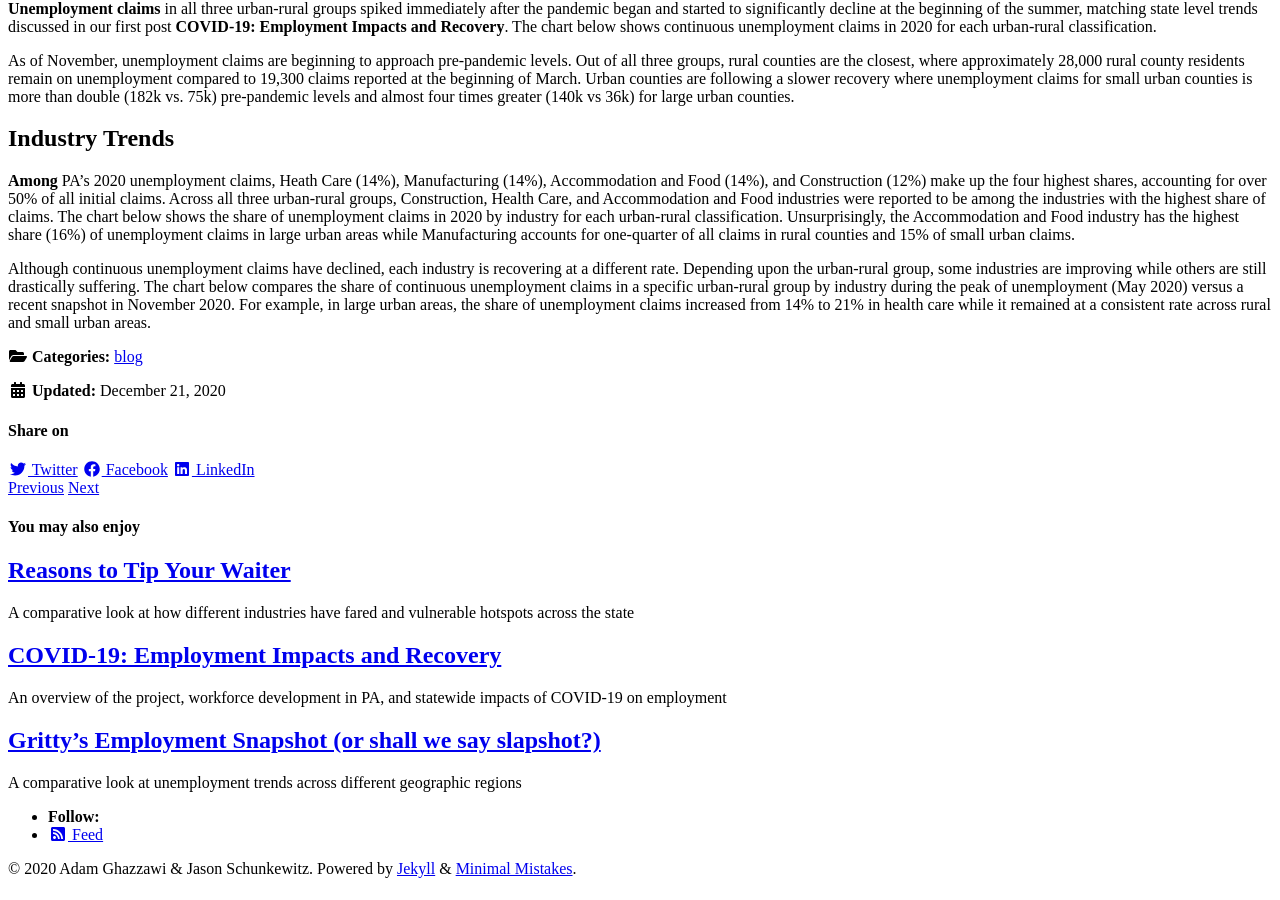
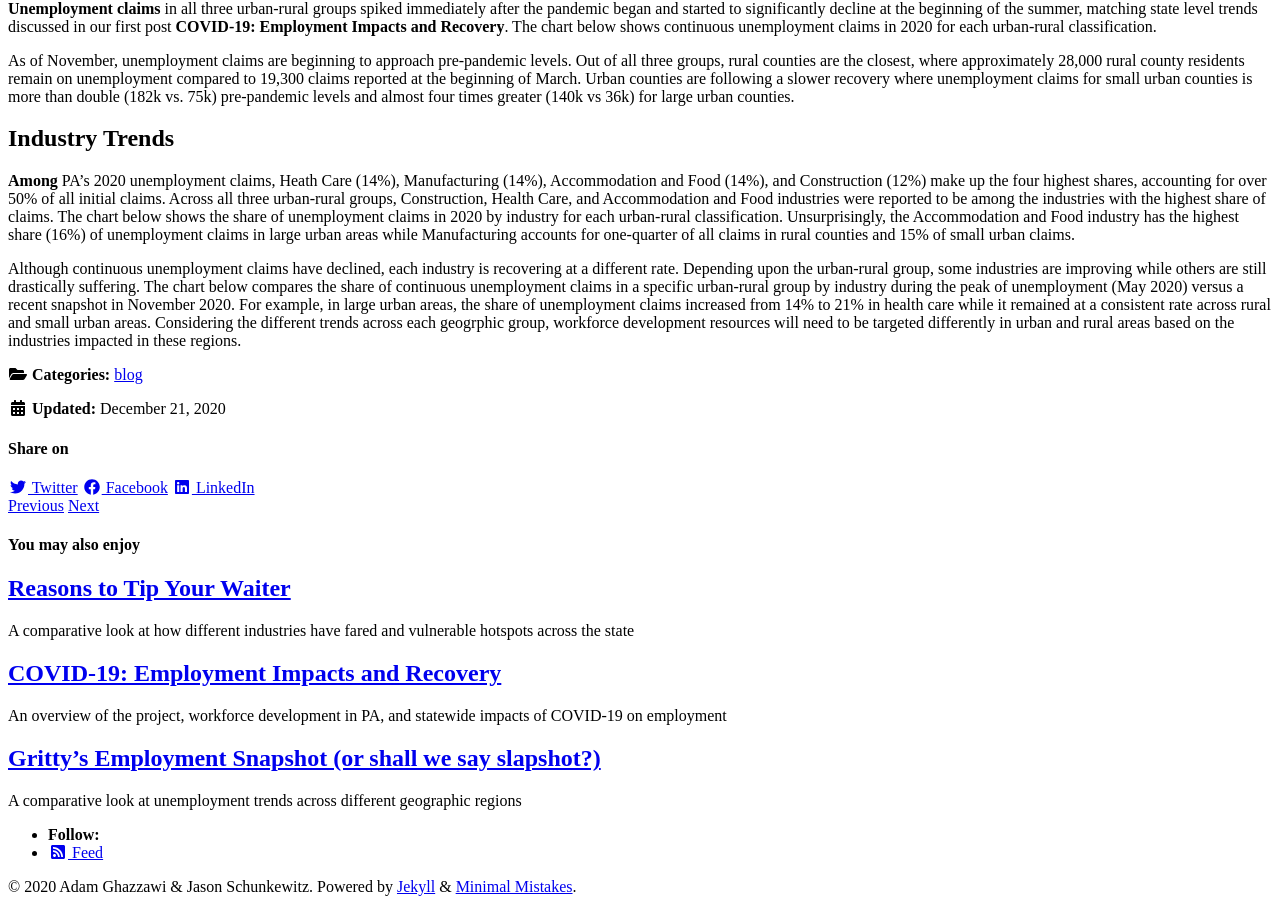
Before and after one commit to amghazzawi/PAemployment, a Jekyll site: the page built from _posts/2019-04-17-example-post.md, in a window 1280 px wide and 900 px high, scrolled down 731 px. Built offline with Jekyll 4.4.1, drawn with Linux system fonts in a browser that asks for light colours; cached includes are drawn as plain includes; nearby versions of some CDN libraries.

Commit message:
Update 2019-04-17-example-post.md

```diff
--- a/_posts/2019-04-17-example-post.md
+++ b/_posts/2019-04-17-example-post.md
@@ -31,6 +31,5 @@ As of November, unemployment claims are beginning to approach pre-pandemic level
 **Among** PA’s 2020 unemployment claims, Heath Care (14%), Manufacturing (14%), Accommodation and Food (14%), and Construction (12%) make up the four highest shares, accounting for over 50% of all initial claims.   Across all three urban-rural groups, Construction, Health Care, and Accommodation and Food industries were reported to be among the industries with the highest share of claims. The chart below shows the share of unemployment claims in 2020 by industry for each urban-rural classification. Unsurprisingly, the Accommodation and Food industry has the highest share (16%) of unemployment claims in large urban areas while Manufacturing accounts for one-quarter of all claims in rural counties and 15% of small urban claims.
 <div id="hv-chart-2"></div>
 
-Although continuous unemployment claims have declined, each industry is recovering at a different rate.  Depending upon the urban-rural group, some industries are improving while others are still drastically suffering.  The chart below compares the share of continuous unemployment claims in a specific urban-rural group by industry during the peak of unemployment (May 2020) versus a recent snapshot in November 2020. For example, in large urban areas, the share of unemployment claims increased from 14% to 21% in health care while it remained at a consistent rate across rural and small urban areas.
-
+Although continuous unemployment claims have declined, each industry is recovering at a different rate.  Depending upon the urban-rural group, some industries are improving while others are still drastically suffering.  The chart below compares the share of continuous unemployment claims in a specific urban-rural group by industry during the peak of unemployment (May 2020) versus a recent snapshot in November 2020. For example, in large urban areas, the share of unemployment claims increased from 14% to 21% in health care while it remained at a consistent rate across rural and small urban areas. Considering the different trends across each geogrphic group, workforce development resources will need to be targeted differently in urban and rural areas based on the industries impacted in these regions.
 <div id="hv-chart-4"></div>
```
